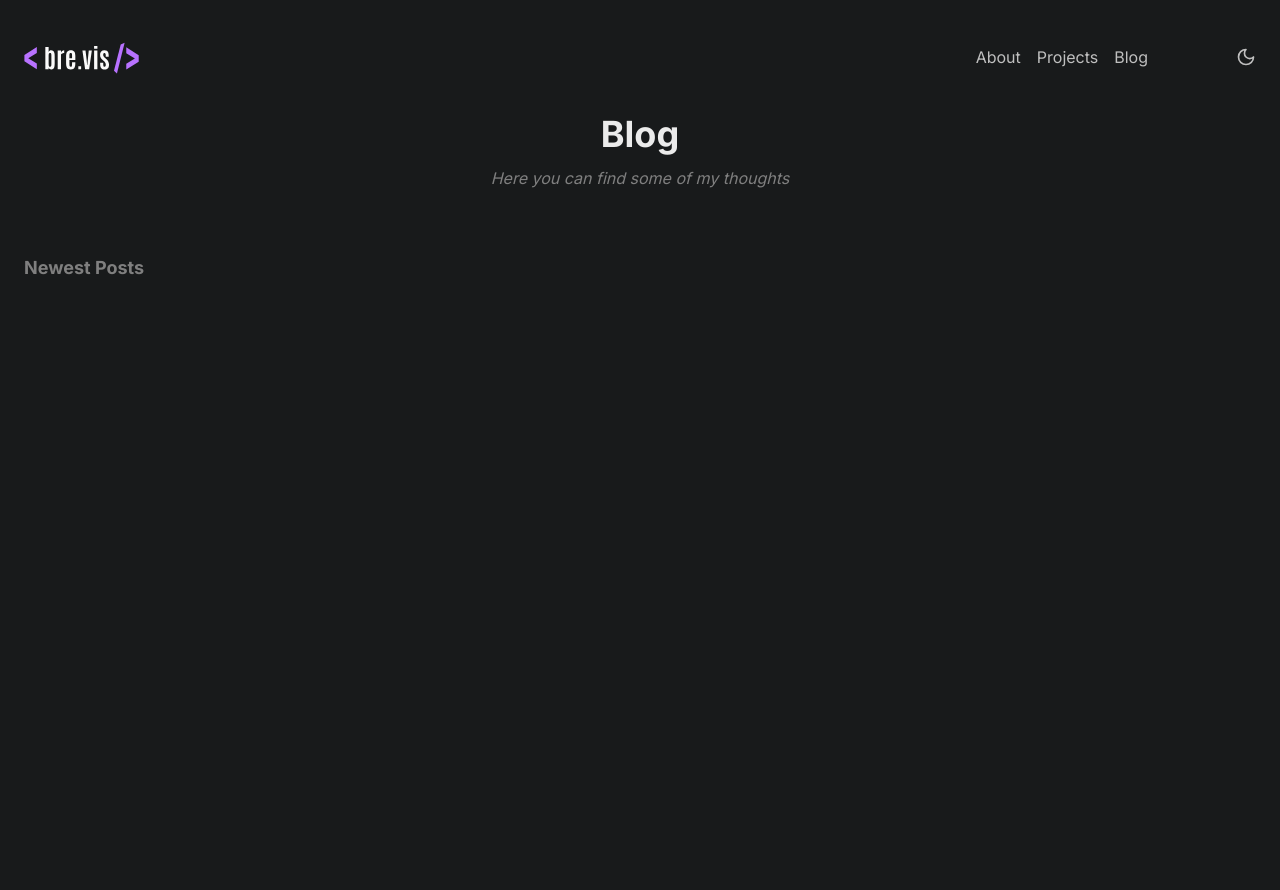
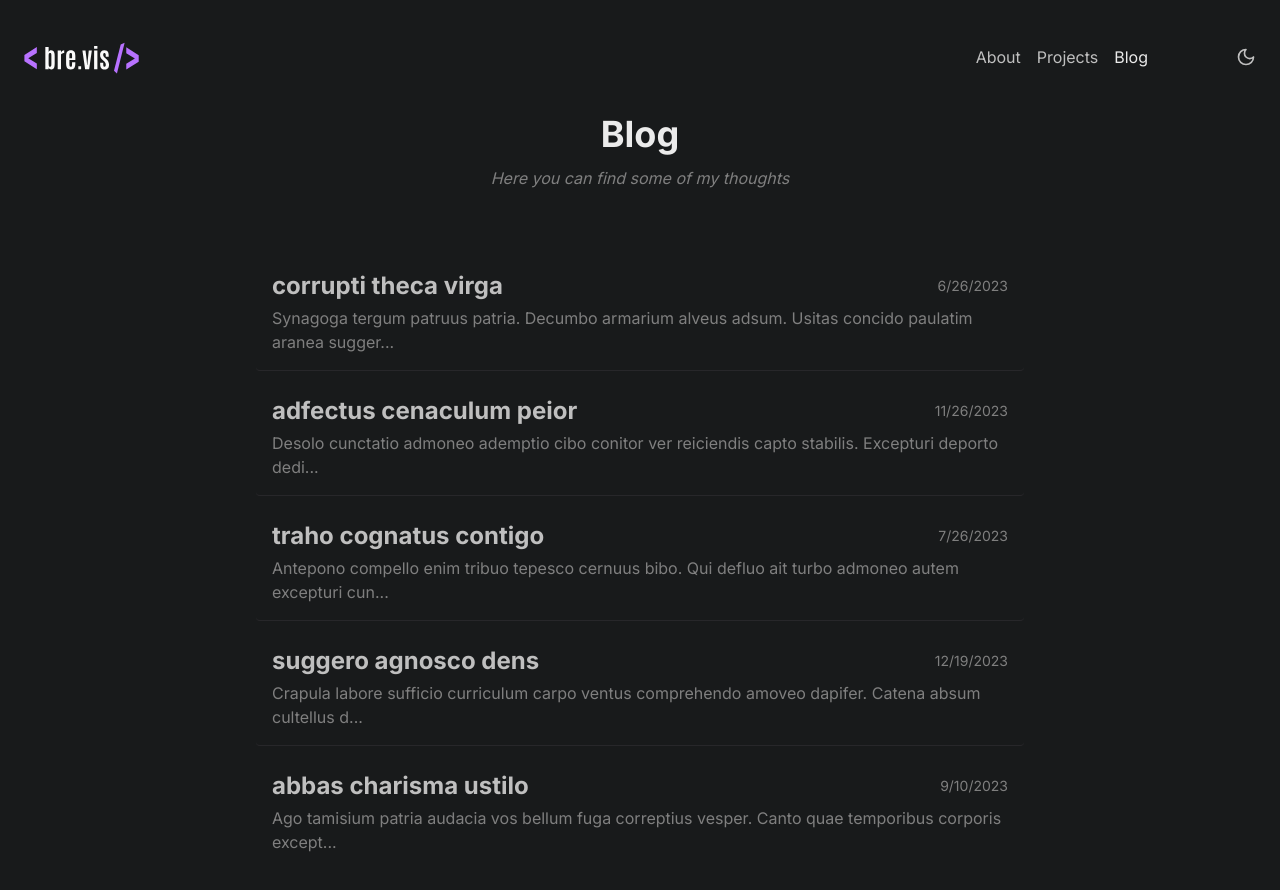
Before and after one commit to isBreno/breno.me, a Next.js app: page /blog in a window 1280 px wide. Shown: the top 890 px of the page. Before the commit the page ends 800 px from the top, so only its background shows below. Built offline with nearby package versions, Linux system fonts and the light colour scheme; some icons are missing.

Commit message:
commit all before distro changes

```diff
--- a/src/app/_components/header.tsx
+++ b/src/app/_components/header.tsx
@@ -1,8 +1,12 @@
+'use client'
+
 import { SiGithub as Github, SiLinkedin } from '@icons-pack/react-simple-icons'
 import { Menu, Moon } from 'lucide-react'
 import Image from 'next/image'
 import Link from 'next/link'
 import { Sheet, SheetContent, SheetTrigger } from './ui/sheet'
+import { usePathname } from 'next/navigation'
+import { cn } from '@/lib/utils'
 
 const iconClass = 'w-5 h-5 text-foreground'
 
@@ -20,9 +24,14 @@ const navLinks = [
   },
 ]
 
-export const Header = () => (
+export const Header = () => {
+  const pathname = usePathname()
+
+  return (
     <header className="w-full flex  justify-between items-center my-10">
+      <Link href="/">
         <Image src={'/logo.svg'} alt="logo" width={115} height={115} />
+      </Link>
 
       <nav>
         <ul className="hidden sm:flex space-x-4 items-center">
@@ -31,7 +40,10 @@ export const Header = () => (
               <Link
                 href={link.href}
                 target={link.href.startsWith('http') ? '_blank' : '_self'}
-              className="text-foreground hover:text-highlight transition-colors"
+                className={cn(
+                  'text-foreground hover:text-highlight transition-colors',
+                  pathname === link.href ? 'text-highlight' : '',
+                )}
               >
                 {link.content}
               </Link>
@@ -69,3 +81,4 @@ export const Header = () => (
       </nav>
     </header>
   )
+}
--- /dev/null
+++ b/src/app/blog/[slug]/page.tsx
@@ -0,0 +1,45 @@
+import { Header } from '@/app/_components/header'
+import { Heading } from '@/app/_components/ui/heading'
+import { getPostBySlug } from '@/app/data/posts'
+import Link from 'next/link'
+
+interface Params {
+  slug: string
+}
+
+export default async function BlogPage({ params }: { params: Params }) {
+  const { slug } = params
+  const data = await getPostBySlug(slug)
+
+  if (!data) {
+    return (
+      <div className="px-6">
+        <header>
+          <Link href="/blog">Back</Link>
+        </header>
+
+        <Heading level={1}>Post not found</Heading>
+      </div>
+    )
+  }
+
+  return (
+    <div className="px-6">
+      <Header />
+      <section className="my-16 max-w-3xl mx-auto">
+        <div>
+          <Heading level={1} className="text-start">
+            {data.title}
+          </Heading>
+          <span className="text-muted mt-3 block italic">
+            {data.createdAt} - {Math.ceil(data.content.split(' ').length / 200)}{' '}
+            min read.
+          </span>
+        </div>
+        <div className="my-8">
+          <p>{data.content}</p>
+        </div>
+      </section>
+    </div>
+  )
+}
--- a/src/app/blog/page.tsx
+++ b/src/app/blog/page.tsx
@@ -1,11 +1,11 @@
-'use client'
-
-import { Wrench } from 'lucide-react'
 import { Header } from '../_components/header'
 import { Heading } from '../_components/ui/heading'
 import Link from 'next/link'
+import { getPosts } from '../data/posts'
 
-export default function BlogPage() {
+export default async function BlogPage() {
+  const posts = await getPosts()
+
   return (
     <div className="px-6">
       <Header />
@@ -20,15 +20,31 @@ export default function BlogPage() {
           </span>
         </div>
 
-        <main className="mt-16">
-          {/* Newest Posts */}
-          <section>
-            <Heading className="text-muted" level={5}>
-              Newest Posts
-            </Heading>
+        <main className="max-w-3xl mx-auto my-16">
+          <div className="space-y-2 [&>:not(:last-child)]:border-b">
+            {/* Post */}
+            {posts.map((post) => (
+              <div
+                key={post.slug}
+                className="flex justify-between gap-2 hover:bg-accent transition-colors rounded"
+              >
+                <Link
+                  href={'/blog/' + post.slug}
+                  className="flex flex-col w-full p-4"
+                >
+                  <div className="flex justify-between items-center">
+                    <h1 className="text-2xl font-bold">{post.title}</h1>
+                    <span className="text-muted text-sm">{post.createdAt}</span>
+                  </div>
+                  <p className="text-muted mt-1">
+                    {post.content.slice(0, 100)}...
+                  </p>
+                </Link>
+              </div>
+            ))}
 
-            <div className="flex flex-col gap-8 max-w-3xl mx-auto my-16 md:[&>*:nth-child(odd)]:flex-row-reverse"></div>
-          </section>
+            {/* Post */}
+          </div>
         </main>
       </section>
     </div>
--- /dev/null
+++ b/src/app/data/posts.ts
@@ -0,0 +1,29 @@
+import { faker } from '@faker-js/faker'
+faker.seed(42)
+const mockedPosts = Array.from({ length: 5 }).map(() => ({
+  title: faker.lorem.words(3),
+  content: faker.lorem.paragraph(40),
+  createdAt: faker.date.past().toLocaleDateString(),
+  slug: faker.lorem.slug(),
+  author: {
+    // name: faker.person.fullName(),
+    image: faker.image.avatar(),
+    url: faker.internet.url(),
+  },
+}))
+
+export async function getPosts() {
+  await new Promise((resolve) => setTimeout(resolve, 1000))
+
+  if (!mockedPosts) {
+    return []
+  }
+
+  return mockedPosts
+}
+
+export async function getPostBySlug(slug: string) {
+  const posts = await getPosts()
+
+  return posts.find((post) => post.slug === slug) || null
+}
--- a/src/app/page.tsx
+++ b/src/app/page.tsx
@@ -19,8 +19,10 @@ import { Header } from './_components/header'
 export default function Home() {
   return (
     <>
+      <div className="px-6">
+        <Header />
+      </div>
       <main className="md:max-w-2xl mx-auto px-8">
-        <Header />
         <div className="w-full">
           <div className="w-1/12 rounded my-2 bg-info h-px"></div>
           <Heading level={1}>Welcome to breno.me</Heading>
```
Lines whose indentation alone changed are shown as unchanged.
